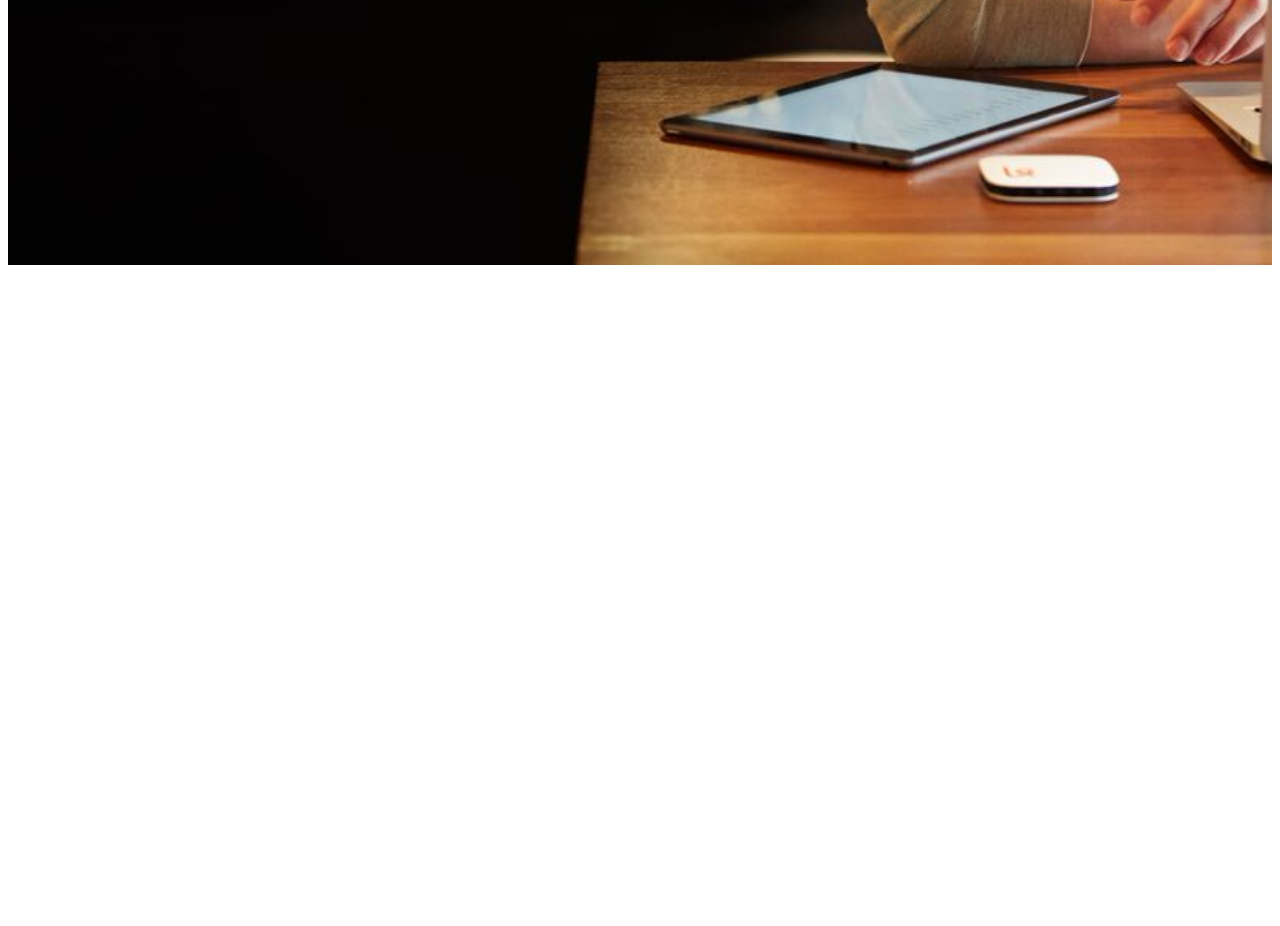
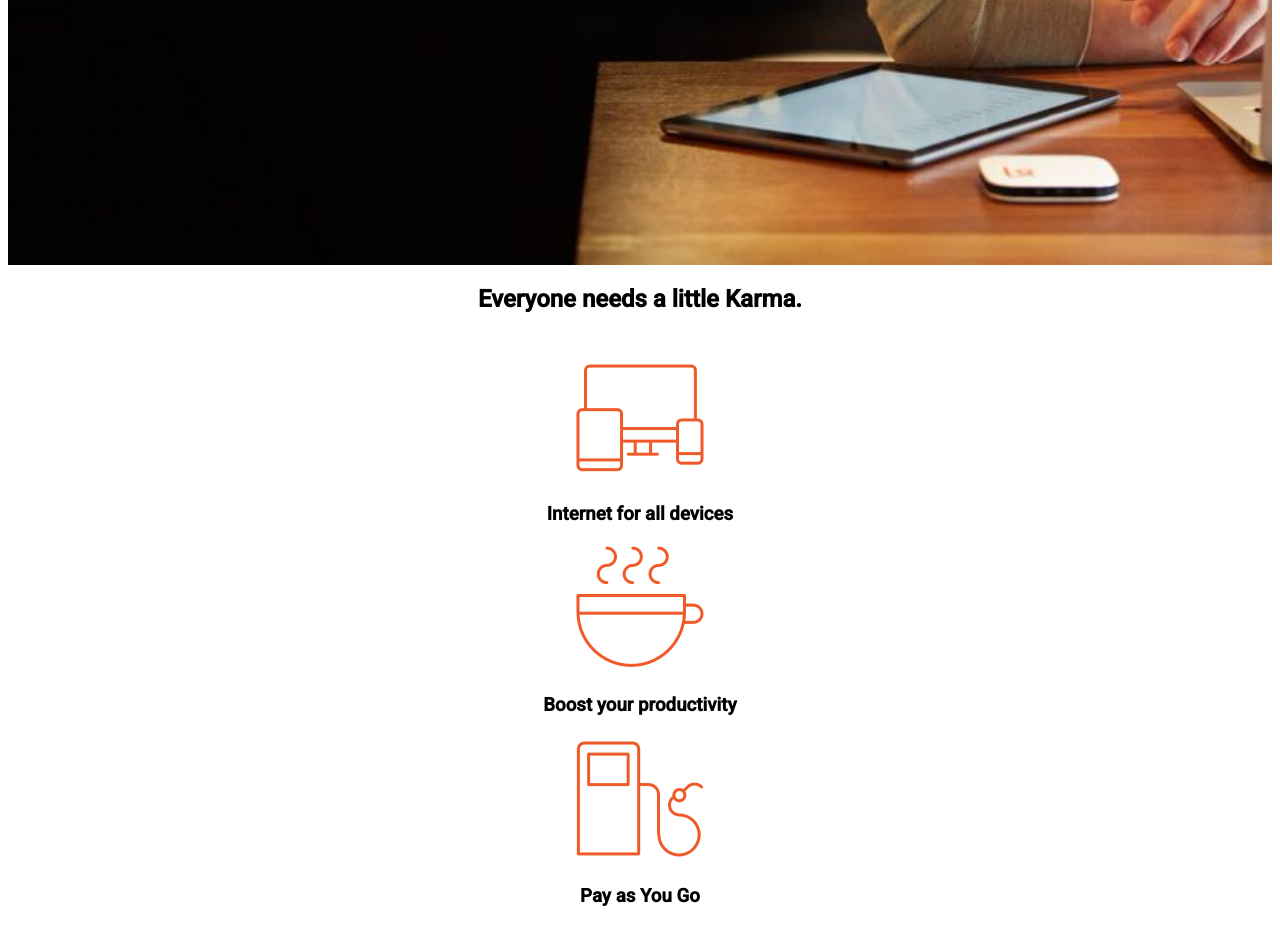
Before and after one commit to sfmcewing/Karma, a plain HTML site: page index.html in a window 1280 px wide. Shown: the part 548-1474 px from the top of the page. Before the commit the page ends 821 px from the top, so only its background shows below. Drawn offline with Linux system fonts and the light colour scheme.

Commit message:
Add images and captions

```diff
--- a/css/style.css
+++ b/css/style.css
@@ -99,3 +99,11 @@ a:hover {
 	background-color: #d9400e;
 	cursor: pointer;
 }
+.body h2 {
+	text-align: center;
+	font-family: 'Roboto', sans-serif;
+}
+.images {
+	text-align: center;
+	display: inline;
+}
--- a/index.html
+++ b/index.html
@@ -30,5 +30,30 @@
 		 </div>
 		</div>
 	</section>
+	<section class="body">
+		<div class="content">
+			<h2>Everyone needs a little Karma.</h2>
+			<ul class="images">
+				<li>
+					<img src="images/karma-devices.png"  alt="Internet for all devices image">
+					<div class="caption">
+						<h3>Internet for all devices</h3>
+					</div>
+				</li>
+				<li>
+					<img src="images/karma-coffee.png" alt="Boost your productivity image">
+					<div class="caption">
+						<h3>Boost your productivity</h3>
+					</div>
+				</li>
+				<li>
+					<img src="images/karma-refill.png" alt="Pay as you go image">
+					<div class="caption">
+						<h3>Pay as You Go</h3>
+					</div>
+				</li>
+			</ul>
+		</div>
+	</section>
 </body>
 </html>
```
Also changed, not shown: images/karma-coffee.png (added), images/karma-devices.png (added), images/karma-refill.png (added).
